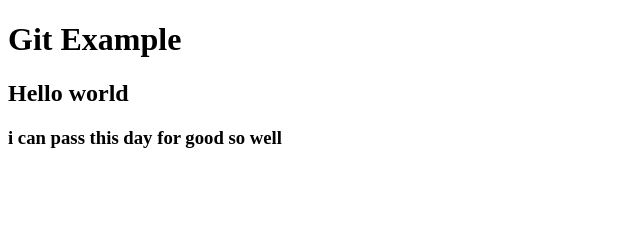
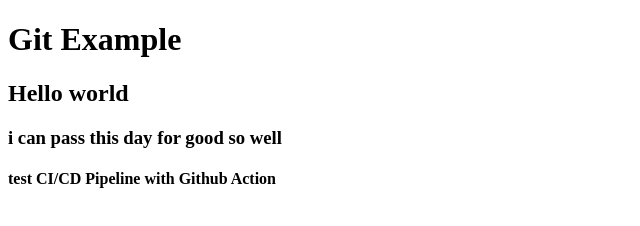
Before and after one commit to JKLiang010/LearnCICD, a plain HTML site: page index.html in a window 1280 px wide. Shown: the whole page, without its empty margins (0-640 px from the left). Drawn offline with Linux system fonts and the light colour scheme.

Commit message:
commit massage

```diff
--- a/index.html
+++ b/index.html
@@ -9,5 +9,6 @@
     <h1>Git Example</h1>
     <h2>Hello world</h2>
     <h3>i can pass this day for good so well </h3>
+    <h4>test CI/CD Pipeline with Github Action</h4>
 </body>
 </html>
```
